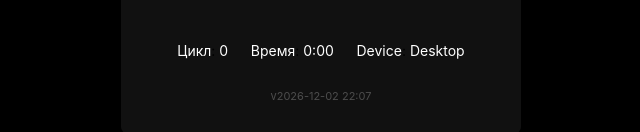
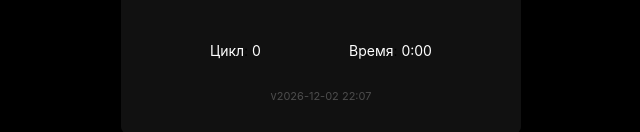
Before and after one commit to alexelar/points-practice-assistant, a website built with Vite: page index.html in a window 1280 px wide. Shown: the part 422-554 px from the top of the page, without its empty margins (319-959 px from the left). Built offline with nearby package versions, Linux system fonts and the light colour scheme.

Commit message:
Revert "test"
This reverts commit e6fd827f366933f5ebc1ee4a81086249afd80977.

```diff
--- a/index.html
+++ b/index.html
@@ -25,7 +25,6 @@
         <div class="progress">
             <div><span data-i18n="cycleLabel">Цикл</span>: <span id="cycleCount">0</span></div>
             <div><span data-i18n="durationLabel">Время</span>: <span id="duration">0:00</span></div>
-            <div><span>Device</span>: <span id="isAndroid"></span></div>
         </div>
 
         <div class="version" id="version"></div>
--- a/src/main.js
+++ b/src/main.js
@@ -49,8 +49,6 @@ class ExerciseAssistant {
     this.durationEl = document.getElementById("duration");
     this.settingsBtn = document.getElementById("settingsBtn");
     this.settingsModal = document.getElementById("settingsModal");
-
-    document.getElementById("isAndroid").textContent = this.isAndroid ? "Android" : "Desktop";
 
     this.startBtn.addEventListener("click", () => this.startSession());
     this.stopBtn.addEventListener("click", () => this.stopSession());
--- a/src/settings.js
+++ b/src/settings.js
@@ -1,6 +1,6 @@
 export class Settings {
   constructor() {
-    this.isAndroid = /Android/i.test(navigator.userAgent);
+    const isAndroid = /Android/i.test(navigator.userAgent);
     this.lang = localStorage.getItem("language") || "ru";
     this.sessionMode = localStorage.getItem("sessionMode") || "full";
     this.playbackRate = parseFloat(localStorage.getItem("playbackRate")) || 1.2;
@@ -11,7 +11,7 @@ export class Settings {
     this.negativeSpeechThreshold = parseFloat(localStorage.getItem("negativeSpeechThreshold")) || 0.6;
     this.minSpeechMs = parseInt(localStorage.getItem("minSpeechMs")) || 200;
     this.redemptionMs = parseInt(localStorage.getItem("redemptionMs")) || 500;
-    this.postVadDelayMs = parseInt(localStorage.getItem("postVadDelayMs")) || (this.isAndroid ? 500 : 0);
+    this.postVadDelayMs = parseInt(localStorage.getItem("postVadDelayMs")) || (isAndroid ? 500 : 0);
 
     this.settingsModal = document.getElementById("settingsModal");
     this.initEventListeners();
```
